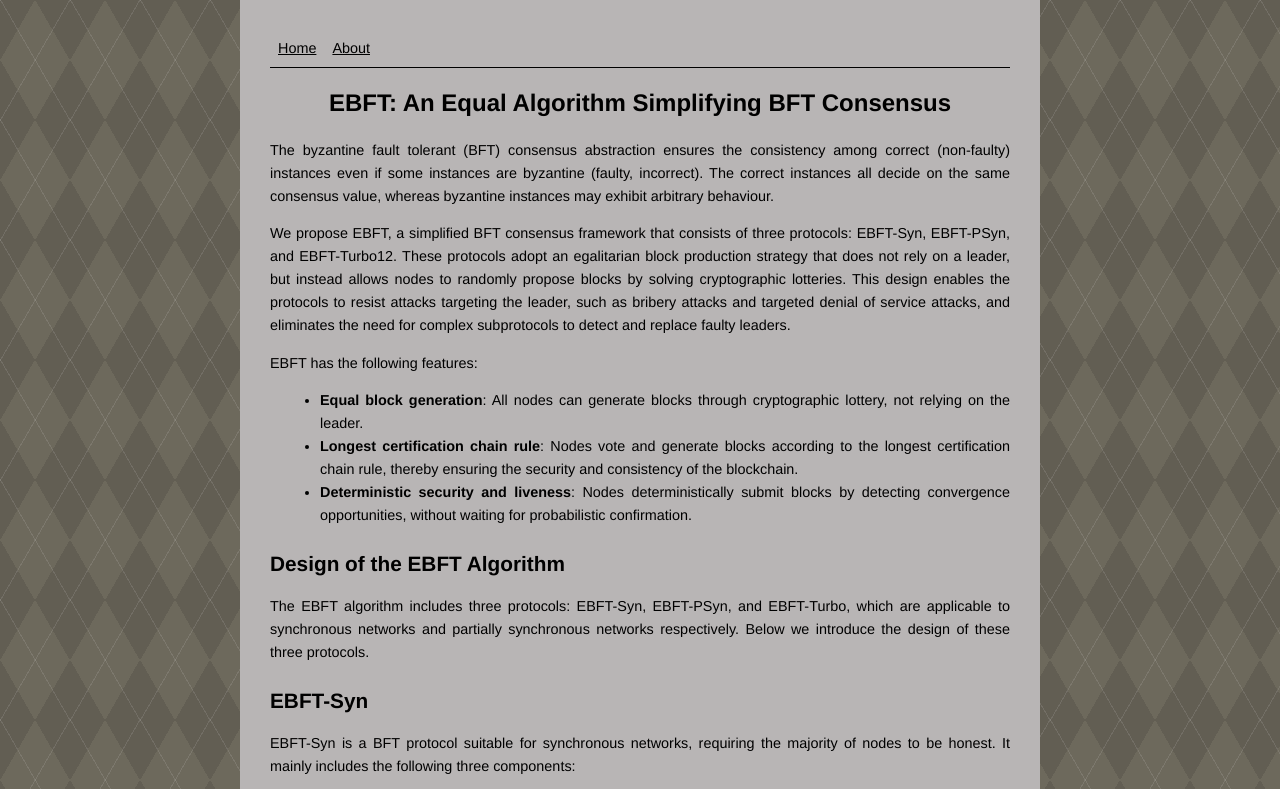
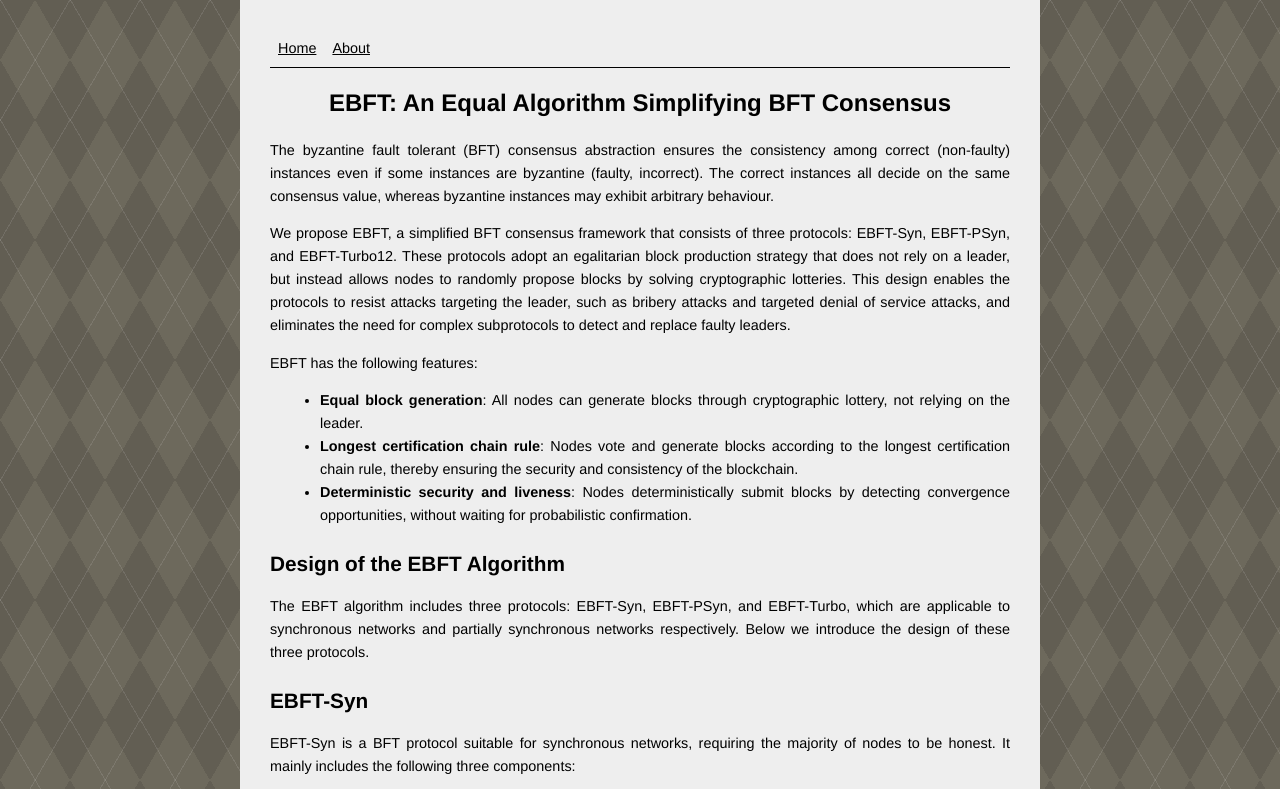
Before and after one commit to DrinkWaterTwice/DrinkWaterTwice.github.io, a plain HTML site: page introduce.html in a window 1280 px wide. Shown: the top 789 px of the page. Drawn offline with Linux system fonts and the light colour scheme.

Commit message:
调白点

```diff
--- a/introduce.html
+++ b/introduce.html
@@ -30,7 +30,7 @@
 
             margin: 0 auto;
             padding: 30px;
-            background-color: #b8b5b5;
+            background-color: #eeeeee;
             /* 设置背景颜色为浅蓝色 */
         }
 
```
